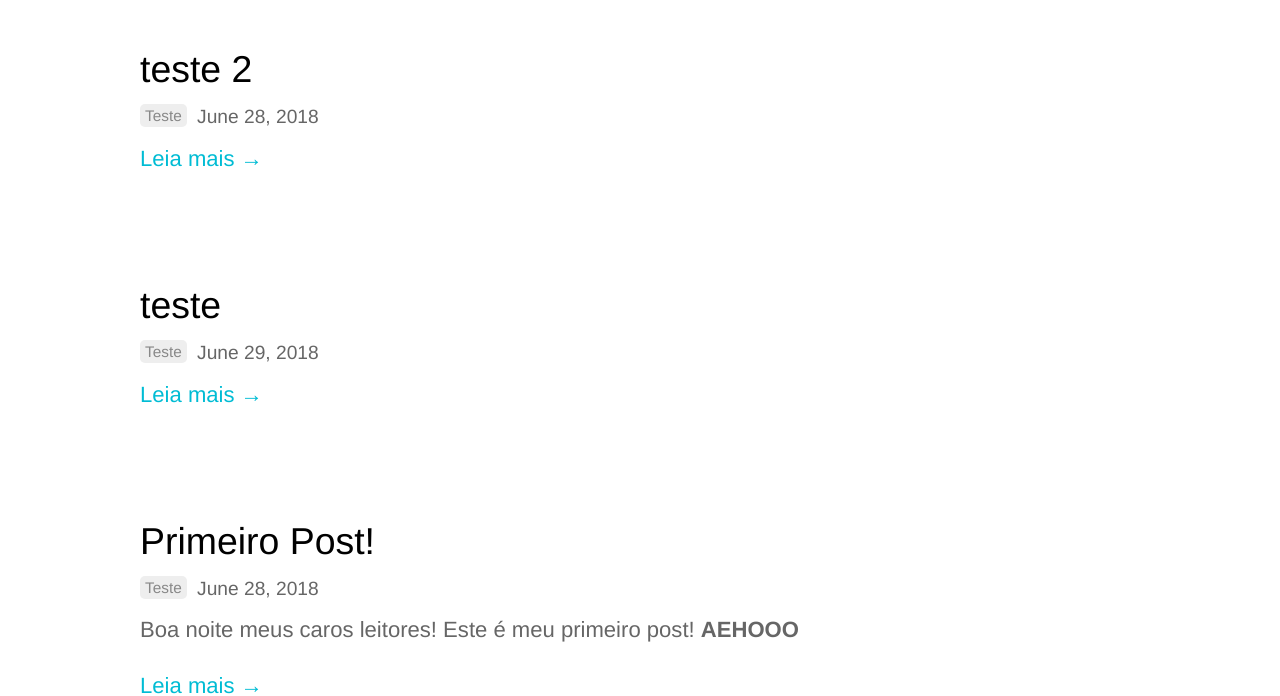
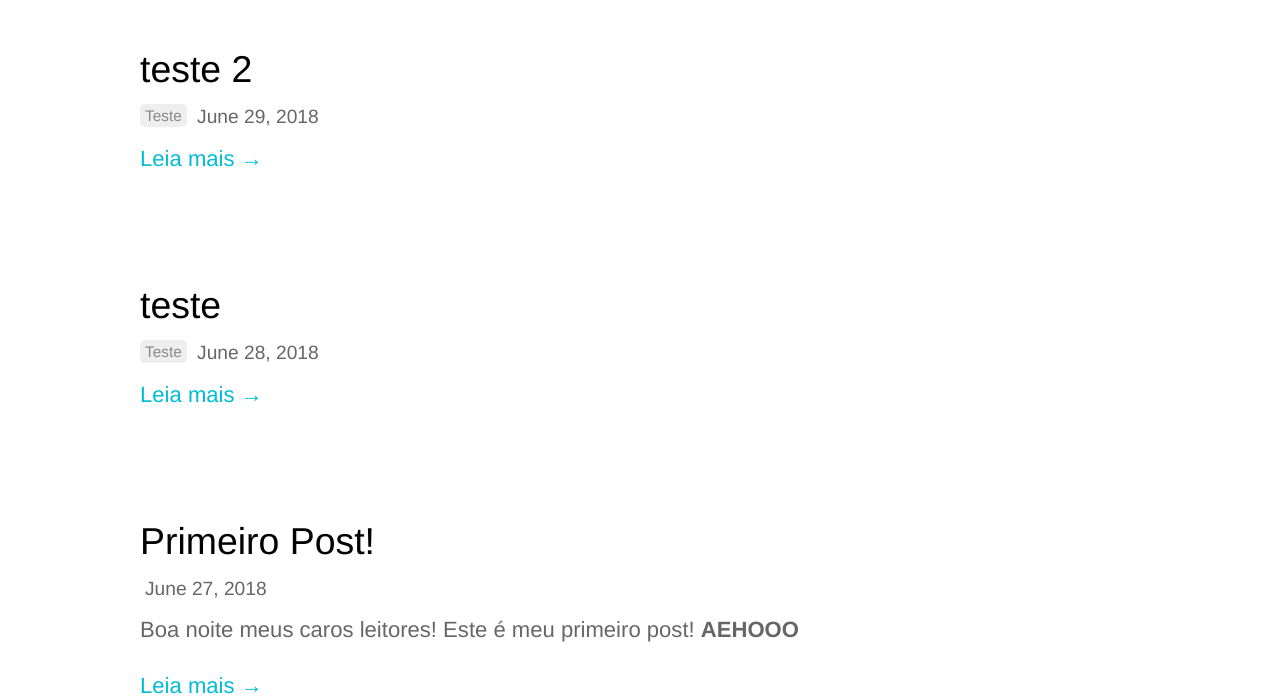
Before and after one commit to Kelvao/kelvao.github.io, a Jekyll site: the page built from blog/index.html, in a window 1280 px wide. Shown: the part 715-1411 px from the top of the page. Built offline with Jekyll 4.4.1, drawn with Linux system fonts in a browser that asks for light colours; the list of posts is cut into pages by our own code; part of the change alters nothing that is shown.

```diff
--- a/_includes/post-summary.html
+++ b/_includes/post-summary.html
@@ -1,11 +1,5 @@
 <h3><a href="{{ site.baseurl }}{{ include.post.url }}">{{ include.post.title }}</a></h3>
-{% if post.next %}
-    {% include post-title.html post=post.next %}
-{% else if post.previous %}
-    {% include post-title.html post=post.previous %}
-{% else %}
-    {% include post-title.html post=post %}
-{% endif %}
+{% include post-title.html post=include.post %}
 <div class="post-content">
 	{{ include.post.excerpt }}
 	<p><a href="{{ site.baseurl }}{{ include.post.url }}">Leia mais &rarr;</a></p>
```
